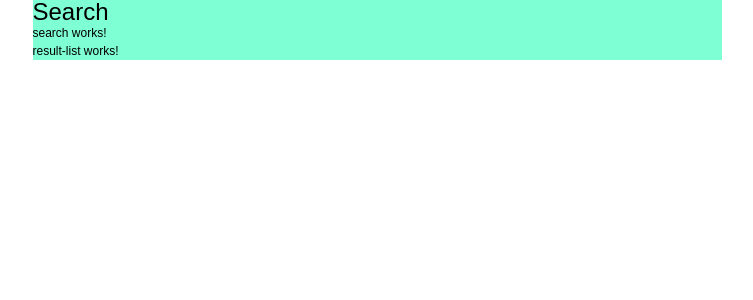
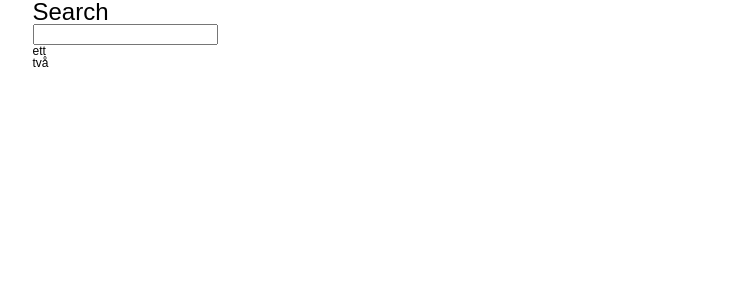
Before and after one commit to andberg/POC-angular_search, an Angular app: page / in a window 1280 px wide. Shown: the top 300 px of the page, without its empty margins (263-1016 px from the left). Built offline with nearby package versions, Linux system fonts and the light colour scheme.

Commit message:
Some clean-up

```diff
--- a/src/app/app.component.css
+++ b/src/app/app.component.css
@@ -2,5 +2,4 @@
     max-width: 689px;
     width: 100%;
     margin: 0 auto;
-    background-color: aquamarine;
 }
--- a/src/app/app.component.ts
+++ b/src/app/app.component.ts
@@ -6,5 +6,4 @@ import { Component } from '@angular/core';
   styleUrls: ['./app.component.css']
 })
 export class AppComponent {
-  title = 'POC-angular-search';
 }
--- a/src/app/components/result-list/result-list.component.html
+++ b/src/app/components/result-list/result-list.component.html
@@ -1,3 +1,5 @@
-<p>
-  result-list works!
-</p>
+<section>
+  <ul>
+    <li *ngFor="let item of list">{{ item.name }}</li>
+  </ul>
+</section>
--- a/src/app/components/result-list/result-list.component.ts
+++ b/src/app/components/result-list/result-list.component.ts
@@ -6,7 +6,14 @@ import { Component, OnInit } from '@angular/core';
   styleUrls: ['./result-list.component.css']
 })
 export class ResultListComponent implements OnInit {
-
+  public list = [
+    {
+      name: "ett"
+    },
+    {
+      name: "två"
+    }
+  ];
   constructor() { }
 
   ngOnInit() {
--- a/src/app/components/search/search.component.html
+++ b/src/app/components/search/search.component.html
@@ -1,3 +1,3 @@
-<p>
-  search works!
-</p>
+<section>
+  <input type="search">
+</section>
```
Also changed, not shown: 1 other file (tests, documents, lock files or other folders).
